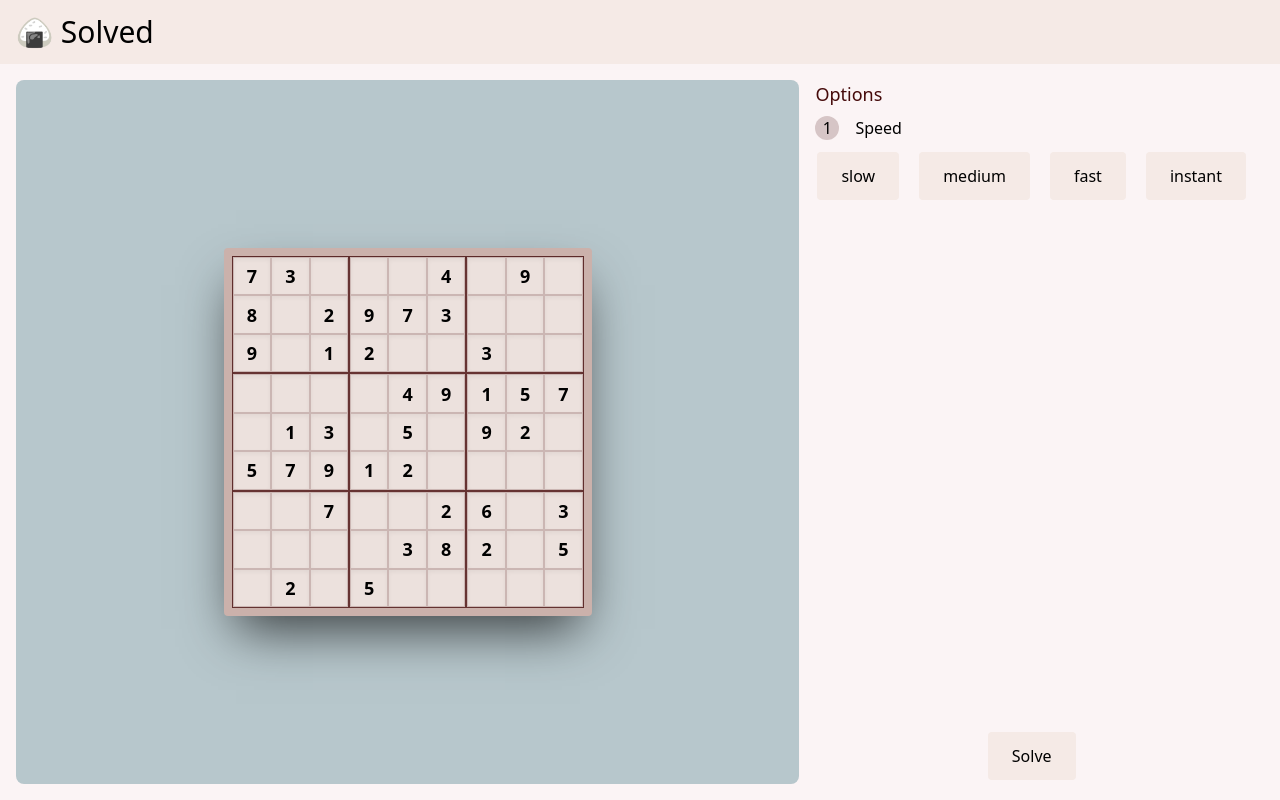
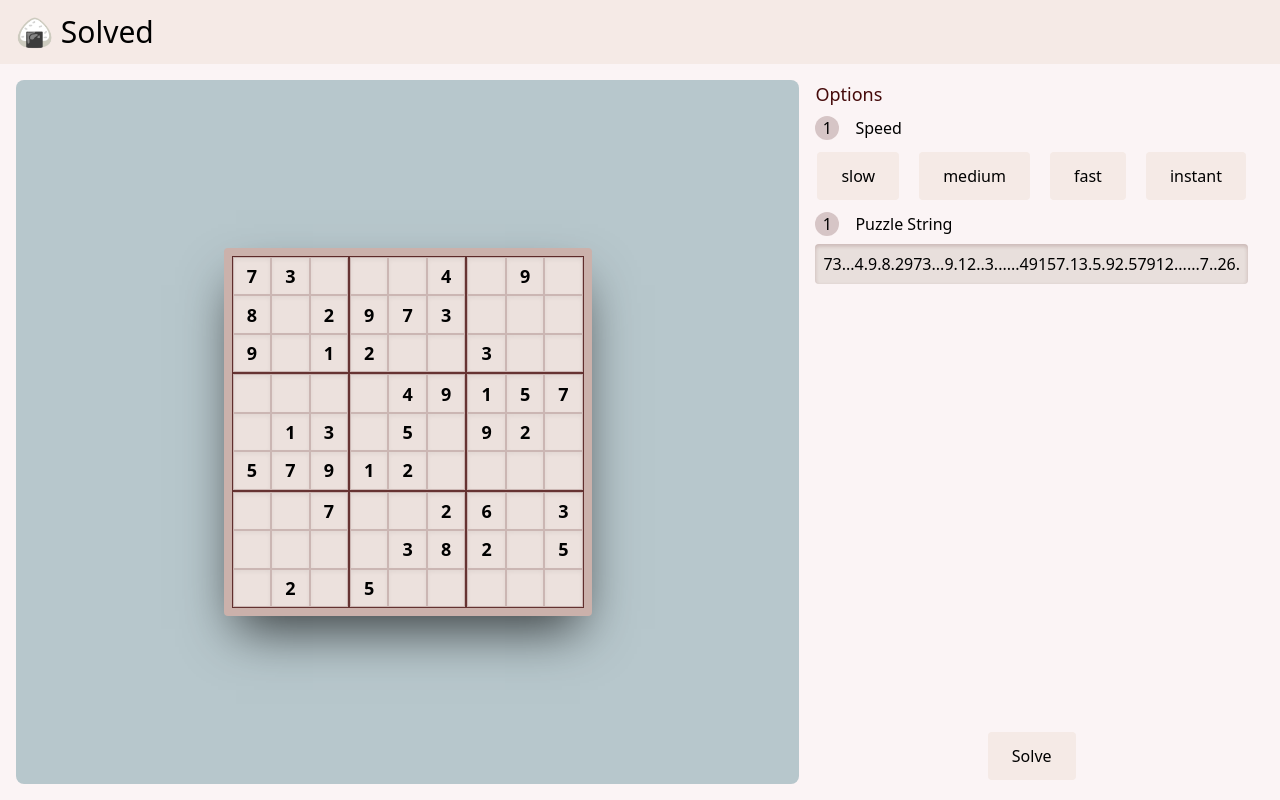
Before and after one commit to Justin-Arnold/svelte-sudoku-solver, a SvelteKit app: page / in a window 1280 px wide. Built offline with nearby package versions, Linux system fonts and the light colour scheme.

Commit message:
display puzzle string

```diff
--- a/src/routes/+page.svelte
+++ b/src/routes/+page.svelte
@@ -69,6 +69,15 @@ async function solve() {
 }
 
 let delay = 5
+$:  puzzleString = () => {
+    let tempString = ''
+    for (let row = 0; row < 9; row++) {
+        for (let col = 0; col < 9; col++) {
+            tempString += puzzle[row][col] || '.'
+        }
+    }
+    return tempString
+}
 
 function setSpeed(speed: number) {
     console.log(speed)
@@ -101,6 +110,13 @@ function setSpeed(speed: number) {
                     <BaseButton text="fast" onClick={() => setSpeed(5)}></BaseButton>
                     <BaseButton text="instant" onClick={() => setSpeed(0)}></BaseButton>
                 </div>
+                <div class="flex gap-4 w-full">
+                    <div class="h-full aspect-square rounded-full bg-red-950/20 grid place-items-center">1</div>
+                    <p>Puzzle String</p>
+                </div>
+                <div class="flex gap-4 justify-between w-full">
+                    <input value="{puzzleString()}" class="p-2 rounded w-full shadow-inner bg-[#e8dfdc] shadow-red-950/20" disabled>
+                </div>
             </div>
             <BaseButton onClick={() => solve()} text="Solve"></BaseButton>
         </div>
```
